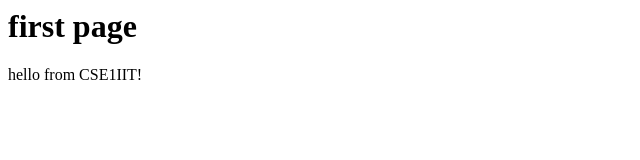
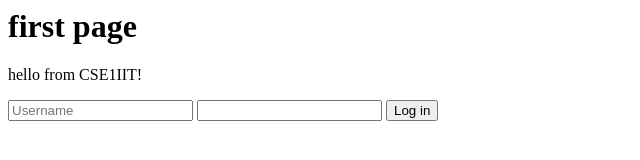
Before and after one commit to Lucas-hub0430/my-first-repo, a plain HTML site: page index.html in a window 1280 px wide. Shown: the whole page, without its empty margins (0-640 px from the left). Drawn offline with Linux system fonts and the light colour scheme.

Commit message:
Add login form

```diff
--- a/index.html
+++ b/index.html
@@ -1,2 +1,7 @@
 <h1>first page</h1>
 <p>hello from CSE1IIT!</p>
+<form>
+    <input placeholder="Username">
+    <input type="password">
+    <button>Log in</button>
+</form>
```
